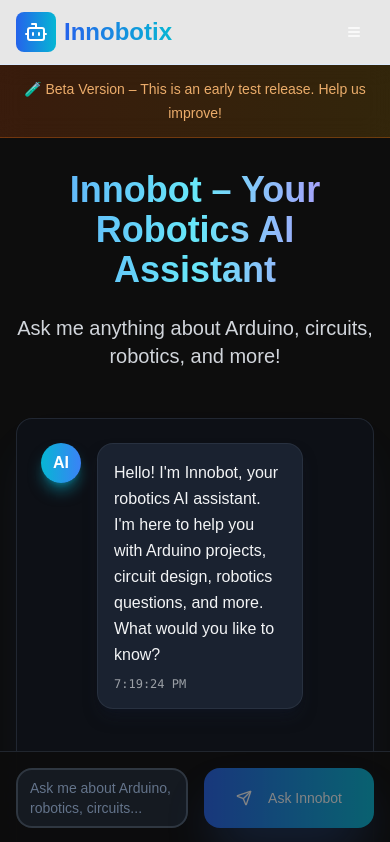
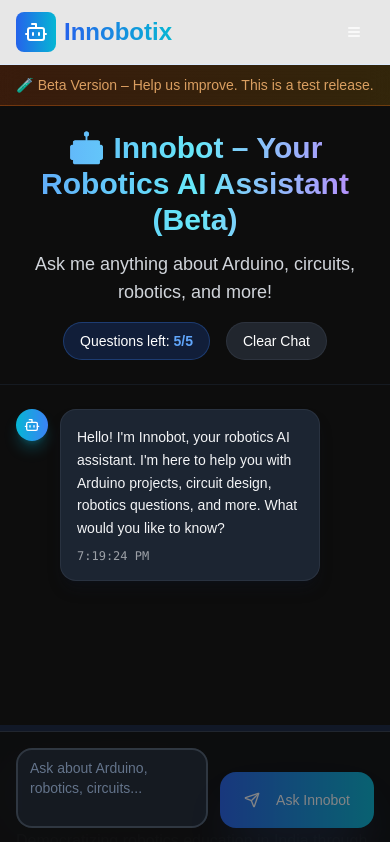
Before and after one commit to shuklaavi1/innobotix-website-visuals, a React (Vite) app: page /innobot in a window 390 px wide. Shown: the top 842 px of the page. Built offline with nearby package versions, Linux system fonts and the light colour scheme.

Commit message:
Refactor Innobot UI for premium AI experience
Redesigned the Innobot chatbot UI with a dark theme, glowing accents, and improved chat interface, including mobile responsiveness, chat history, and Gemini API integration. Edited `src/pages/Innobot.tsx`.

```diff
--- a/src/pages/Innobot.tsx
+++ b/src/pages/Innobot.tsx
@@ -4,7 +4,7 @@ import { Footer } from "@/components/Footer";
 import { useState, useRef, useEffect } from "react";
 import { Button } from "@/components/ui/button";
 import { Textarea } from "@/components/ui/textarea";
-import { Send, User, Loader2 } from "lucide-react";
+import { Send, User, Bot, Loader2 } from "lucide-react";
 
 interface Message {
   id: string;
@@ -14,26 +14,82 @@ interface Message {
 }
 
 const Innobot = () => {
-  const [messages, setMessages] = useState<Message[]>([
-    {
+  const [messages, setMessages] = useState<Message[]>([]);
+  const [inputText, setInputText] = useState("");
+  const [isLoading, setIsLoading] = useState(false);
+  const [promptCount, setPromptCount] = useState(0);
+  const [isTyping, setIsTyping] = useState(false);
+  const messagesEndRef = useRef<HTMLDivElement>(null);
+  const textareaRef = useRef<HTMLTextAreaElement>(null);
+
+  // Load chat history and prompt count from localStorage on component mount
+  useEffect(() => {
+    const savedMessages = localStorage.getItem('innobot-messages');
+    const savedPromptCount = localStorage.getItem('innobot-prompt-count');
+
+    if (savedMessages) {
+      try {
+        const parsedMessages = JSON.parse(savedMessages);
+        setMessages(parsedMessages.map((msg: any) => ({
+          ...msg,
+          timestamp: new Date(msg.timestamp)
+        })));
+      } catch (error) {
+        console.error('Error parsing saved messages:', error);
+      }
+    } else {
+      // Set initial welcome message if no saved messages
+      const welcomeMessage: Message = {
         id: '1',
         text: "Hello! I'm Innobot, your robotics AI assistant. I'm here to help you with Arduino projects, circuit design, robotics questions, and more. What would you like to know?",
         isUser: false,
         timestamp: new Date()
+      };
+      setMessages([welcomeMessage]);
     }
-  ]);
-  const [inputText, setInputText] = useState("");
-  const [isLoading, setIsLoading] = useState(false);
-  const messagesEndRef = useRef<HTMLDivElement>(null);
-  const textareaRef = useRef<HTMLTextAreaElement>(null);
+
+    if (savedPromptCount) {
+      setPromptCount(parseInt(savedPromptCount));
+    }
+  }, []);
 
   // Auto-scroll to bottom when new messages are added
   useEffect(() => {
     messagesEndRef.current?.scrollIntoView({ behavior: "smooth" });
   }, [messages]);
 
+  // Save messages to localStorage whenever messages change
+  useEffect(() => {
+    if (messages.length > 0) {
+      localStorage.setItem('innobot-messages', JSON.stringify(messages));
+    }
+  }, [messages]);
+
+  // Save prompt count to localStorage whenever it changes
+  useEffect(() => {
+    localStorage.setItem('innobot-prompt-count', promptCount.toString());
+  }, [promptCount]);
+
+  const typeWriter = (text: string, callback: (currentText: string) => void) => {
+    let i = 0;
+    const speed = 15; // typing speed in milliseconds
+
+    const type = () => {
+      if (i < text.length) {
+        callback(text.substring(0, i + 1));
+        i++;
+        setTimeout(type, speed);
+      } else {
+        setIsTyping(false);
+      }
+    };
+
+    setIsTyping(true);
+    type();
+  };
+
   const handleSendMessage = async () => {
-    if (!inputText.trim() || isLoading) return;
+    if (!inputText.trim() || isLoading || promptCount >= 5) return;
 
     const userMessage: Message = {
       id: Date.now().toString(),
@@ -45,9 +101,20 @@ const Innobot = () => {
     setMessages(prev => [...prev, userMessage]);
     setInputText("");
     setIsLoading(true);
+    setPromptCount(prev => prev + 1);
+
+    // Create a placeholder AI message for typing animation
+    const aiMessageId = (Date.now() + 1).toString();
+    const aiMessage: Message = {
+      id: aiMessageId,
+      text: "",
+      isUser: false,
+      timestamp: new Date()
+    };
+
+    setMessages(prev => [...prev, aiMessage]);
 
     try {
-      // Call Gemini 1.5 Flash API with correct endpoint
       const response = await fetch(`https://generativelanguage.googleapis.com/v1beta/models/gemini-1.5-flash-latest:generateContent?key=AIzaSyA5W6cpU5fEqQbjp1Or0R6snHwIHwKrj2k`, {
         method: 'POST',
         headers: {
@@ -56,9 +123,15 @@ const Innobot = () => {
         body: JSON.stringify({
           contents: [{
             parts: [{
-              text: `You are Innobot, a helpful robotics AI assistant. Please answer this robotics/Arduino/circuit question in a friendly and educational way: ${inputText}`
+              text: `You are Innobot, a concise and intelligent assistant helping students with robotics, Arduino, and electronics. Give clear and accurate answers. Question: ${inputText}`
             }]
-          }]
+          }],
+          generationConfig: {
+            temperature: 0.7,
+            topP: 0.8,
+            topK: 40,
+            maxOutputTokens: 1024,
+          }
         })
       });
 
@@ -74,24 +147,30 @@ const Innobot = () => {
         aiResponse = data.candidates[0].content.parts[0].text;
       }
 
-      const aiMessage: Message = {
-        id: (Date.now() + 1).toString(),
-        text: aiResponse,
-        isUser: false,
-        timestamp: new Date()
-      };
-
-      setMessages(prev => [...prev, aiMessage]);
+      // Update the AI message with typing animation
+      typeWriter(aiResponse, (currentText) => {
+        setMessages(prev =>
+          prev.map(msg =>
+            msg.id === aiMessageId
+              ? { ...msg, text: currentText }
+              : msg
+          )
+        );
+      });
 
     } catch (error) {
       console.error('Error calling Gemini API:', error);
-      const errorMessage: Message = {
-        id: (Date.now() + 1).toString(),
-        text: "Sorry, I encountered an error. Please try again later.",
-        isUser: false,
-        timestamp: new Date()
-      };
-      setMessages(prev => [...prev, errorMessage]);
+      const errorMessage = "Sorry, I encountered an error. Please try again later.";
+
+      typeWriter(errorMessage, (currentText) => {
+        setMessages(prev =>
+          prev.map(msg =>
+            msg.id === aiMessageId
+              ? { ...msg, text: currentText }
+              : msg
+          )
+        );
+      });
     } finally {
       setIsLoading(false);
     }
@@ -104,56 +183,77 @@ const Innobot = () => {
     }
   };
 
+  const clearChat = () => {
+    const welcomeMessage: Message = {
+      id: '1',
+      text: "Hello! I'm Innobot, your robotics AI assistant. I'm here to help you with Arduino projects, circuit design, robotics questions, and more. What would you like to know?",
+      isUser: false,
+      timestamp: new Date()
+    };
+    setMessages([welcomeMessage]);
+    localStorage.removeItem('innobot-messages');
+  };
+
+  const remainingQuestions = Math.max(0, 5 - promptCount);
+
   return (
     <div className="min-h-screen bg-[#0d0d0d] text-white font-['Space_Grotesk',sans-serif] flex flex-col">
       <Navigation />
 
       {/* Beta Banner - Sticky */}
-      <div className="sticky top-16 z-40 bg-gradient-to-r from-orange-600/20 to-yellow-600/20 border-b border-orange-500/30 py-3 backdrop-blur-md">
+      <div className="sticky top-16 z-40 bg-gradient-to-r from-orange-600/20 to-yellow-600/20 border-b border-orange-500/30 py-2 backdrop-blur-md">
         <div className="max-w-6xl mx-auto px-4 text-center">
           <span className="text-orange-300 text-sm font-medium animate-pulse">
-            🧪 Beta Version – This is an early test release. Help us improve!
+            🧪 Beta Version – Help us improve. This is a test release.
           </span>
         </div>
       </div>
 
-      {/* Main Content */}
-      <div className="flex-1 flex flex-col">
       {/* Header Section */}
-        <div className="text-center py-8 px-4">
-          <h1 className="text-4xl md:text-6xl font-bold bg-gradient-to-r from-blue-400 via-cyan-300 to-purple-400 bg-clip-text text-transparent mb-6 animate-fade-in">
-            Innobot – Your Robotics AI Assistant
+      <div className="text-center py-6 px-4 border-b border-gray-800/50">
+        <h1 className="text-3xl md:text-5xl font-bold bg-gradient-to-r from-blue-400 via-cyan-300 to-purple-400 bg-clip-text text-transparent mb-3 animate-fade-in">
+          🤖 Innobot – Your Robotics AI Assistant (Beta)
         </h1>
-          <p className="text-xl md:text-2xl text-gray-300 mb-4 animate-fade-in font-light">
+        <p className="text-lg md:text-xl text-gray-300 mb-4 animate-fade-in font-light">
           Ask me anything about Arduino, circuits, robotics, and more!
         </p>
+        <div className="flex items-center justify-center gap-4 flex-wrap">
+          <div className="bg-blue-600/20 border border-blue-500/30 rounded-full px-4 py-2 text-sm">
+            Questions left: <span className="font-bold text-blue-400">{remainingQuestions}/5</span>
+          </div>
+          <button
+            onClick={clearChat}
+            className="bg-gray-700/50 hover:bg-gray-600/50 border border-gray-600/30 rounded-full px-4 py-2 text-sm transition-all"
+          >
+            Clear Chat
+          </button>
+        </div>
       </div>
 
       {/* Chat Window */}
-        <div className="flex-1 max-w-4xl mx-auto w-full px-4 pb-32">
-          <div className="bg-gray-900/40 backdrop-blur-xl rounded-2xl border border-gray-700/50 shadow-2xl shadow-blue-500/10 h-[500px] md:h-[600px] flex flex-col">
-            {/* Chat Messages */}
-            <div className="flex-1 overflow-y-auto p-6 space-y-6 scrollbar-thin scrollbar-thumb-gray-600 scrollbar-track-transparent">
+      <div className="flex-1 flex flex-col overflow-hidden">
+        <div className="flex-1 overflow-y-auto px-4 py-6 space-y-6" style={{ paddingBottom: '120px' }}>
+          <div className="max-w-4xl mx-auto space-y-6">
             {messages.map((message, index) => (
               <div
                 key={message.id}
                 className={`flex animate-fade-in ${message.isUser ? 'justify-end' : 'justify-start'}`}
                 style={{ animationDelay: `${index * 0.1}s` }}
               >
-                  <div className={`flex items-start space-x-4 max-w-[85%] ${message.isUser ? 'flex-row-reverse space-x-reverse' : ''}`}>
-                    <div className={`w-10 h-10 rounded-full flex items-center justify-center flex-shrink-0 ${
+                <div className={`flex items-start space-x-3 max-w-[85%] md:max-w-[70%] ${message.isUser ? 'flex-row-reverse space-x-reverse' : ''}`}>
+                  <div className={`w-8 h-8 rounded-full flex items-center justify-center flex-shrink-0 ${
                     message.isUser
-                        ? 'bg-gradient-to-r from-blue-600 to-purple-600 shadow-lg shadow-blue-500/50'
-                        : 'bg-gradient-to-r from-cyan-500 to-blue-500 shadow-lg shadow-cyan-500/50'
+                      ? 'bg-gradient-to-r from-blue-600 to-purple-600 shadow-lg shadow-blue-500/30'
+                      : 'bg-gradient-to-r from-cyan-500 to-blue-500 shadow-lg shadow-cyan-500/30'
                   }`}>
-                      {message.isUser ? <User className="w-5 h-5" /> : <span className="text-white font-bold">AI</span>}
+                    {message.isUser ? <User className="w-4 h-4" /> : <Bot className="w-4 h-4" />}
                   </div>
                   <div className={`rounded-2xl p-4 backdrop-blur-sm shadow-lg ${
                     message.isUser
-                        ? 'bg-gradient-to-r from-blue-600/80 to-purple-600/80 text-white border border-blue-400/30 shadow-blue-500/20'
-                        : 'bg-gray-800/80 text-gray-100 border border-gray-600/30 shadow-gray-900/50'
+                      ? 'bg-gradient-to-r from-blue-600/90 to-purple-600/90 text-white border border-blue-400/30 shadow-blue-500/20'
+                      : 'bg-gray-800/90 text-gray-100 border border-gray-600/30 shadow-gray-900/30'
                   }`}>
-                      <p className="whitespace-pre-wrap leading-relaxed">{message.text}</p>
+                    <p className="whitespace-pre-wrap leading-relaxed text-sm md:text-base">{message.text}</p>
                     <div className="text-xs opacity-60 mt-2 font-mono">
                       {message.timestamp.toLocaleTimeString()}
                     </div>
@@ -162,14 +262,14 @@ const Innobot = () => {
               </div>
             ))}
 
-              {/* Loading Animation */}
+            {/* Typing Animation */}
             {isLoading && (
               <div className="flex justify-start animate-fade-in">
-                  <div className="flex items-start space-x-4 max-w-[85%]">
-                    <div className="w-10 h-10 rounded-full flex items-center justify-center bg-gradient-to-r from-cyan-500 to-blue-500 shadow-lg shadow-cyan-500/50">
-                      <span className="text-white font-bold">AI</span>
+                <div className="flex items-start space-x-3 max-w-[85%] md:max-w-[70%]">
+                  <div className="w-8 h-8 rounded-full flex items-center justify-center bg-gradient-to-r from-cyan-500 to-blue-500 shadow-lg shadow-cyan-500/30">
+                    <Bot className="w-4 h-4" />
                   </div>
-                    <div className="bg-gray-800/80 text-gray-100 border border-gray-600/30 rounded-2xl p-4 backdrop-blur-sm shadow-lg">
+                  <div className="bg-gray-800/90 text-gray-100 border border-gray-600/30 rounded-2xl p-4 backdrop-blur-sm shadow-lg">
                     <div className="flex items-center space-x-2">
                       <div className="flex space-x-1">
                         <div className="w-2 h-2 bg-cyan-400 rounded-full animate-bounce"></div>
@@ -187,33 +287,38 @@ const Innobot = () => {
           </div>
         </div>
       </div>
-      </div>
 
       {/* Fixed Input Bar */}
       <div className="fixed bottom-0 left-0 right-0 bg-[#0d0d0d]/95 backdrop-blur-xl border-t border-gray-700/50 p-4 z-50">
         <div className="max-w-4xl mx-auto">
-          <div className="flex space-x-4 items-end">
+          {promptCount >= 5 && (
+            <div className="mb-4 p-3 bg-red-600/20 border border-red-500/30 rounded-xl text-center">
+              <span className="text-red-300 text-sm">🚫 Free limit reached! You've used all 5 questions.</span>
+            </div>
+          )}
+          <div className="flex space-x-3 items-end">
             <div className="flex-1">
               <Textarea
                 ref={textareaRef}
                 value={inputText}
                 onChange={(e) => setInputText(e.target.value)}
                 onKeyPress={handleKeyPress}
-                placeholder="Ask me about Arduino, robotics, circuits..."
-                className="bg-gray-800/50 border-gray-600/50 text-white placeholder-gray-400 resize-none min-h-[60px] max-h-[120px] backdrop-blur-sm rounded-2xl border-2 focus:border-blue-400/50 focus:ring-2 focus:ring-blue-500/20 transition-all"
-                disabled={isLoading}
+                placeholder="Ask about Arduino, robotics, circuits..."
+                className="bg-gray-800/50 border-gray-600/50 text-white placeholder-gray-400 resize-none h-14 backdrop-blur-sm rounded-2xl border-2 focus:border-blue-400/50 focus:ring-2 focus:ring-blue-500/20 transition-all"
+                disabled={isLoading || promptCount >= 5}
+                rows={1}
               />
             </div>
             <Button
               onClick={handleSendMessage}
-              disabled={!inputText.trim() || isLoading}
-              className="bg-gradient-to-r from-blue-600 to-cyan-500 hover:from-blue-700 hover:to-cyan-600 shadow-2xl shadow-blue-500/50 px-8 py-4 rounded-2xl h-[60px] transition-all hover:scale-105 disabled:hover:scale-100"
+              disabled={!inputText.trim() || isLoading || promptCount >= 5}
+              className="bg-gradient-to-r from-blue-600 to-cyan-500 hover:from-blue-700 hover:to-cyan-600 shadow-2xl shadow-blue-500/30 px-6 py-3 rounded-2xl h-14 transition-all hover:scale-105 disabled:hover:scale-100 disabled:opacity-50"
             >
               {isLoading ? (
-                <Loader2 className="w-6 h-6 animate-spin" />
+                <Loader2 className="w-5 h-5 animate-spin" />
               ) : (
                 <>
-                  <Send className="w-5 h-5 mr-2" />
+                  <Send className="w-4 h-4 mr-2" />
                   Ask Innobot
                 </>
               )}
```
Lines whose indentation alone changed are shown as unchanged.
